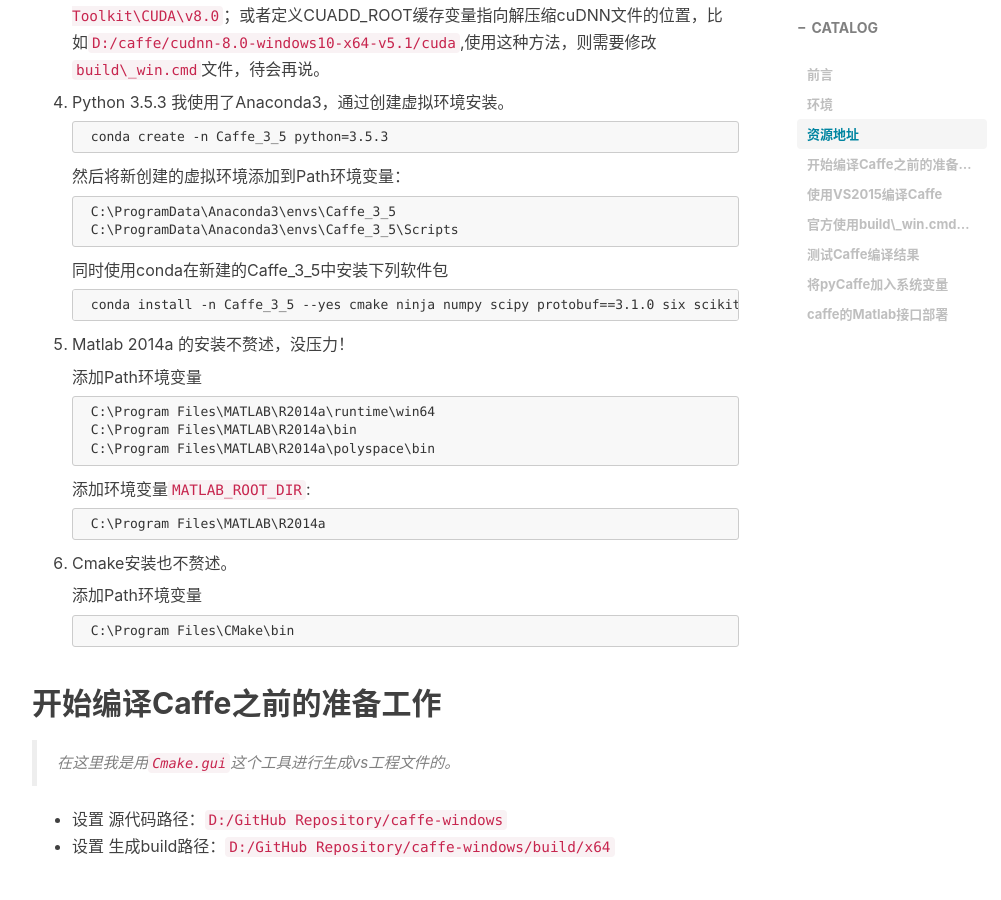
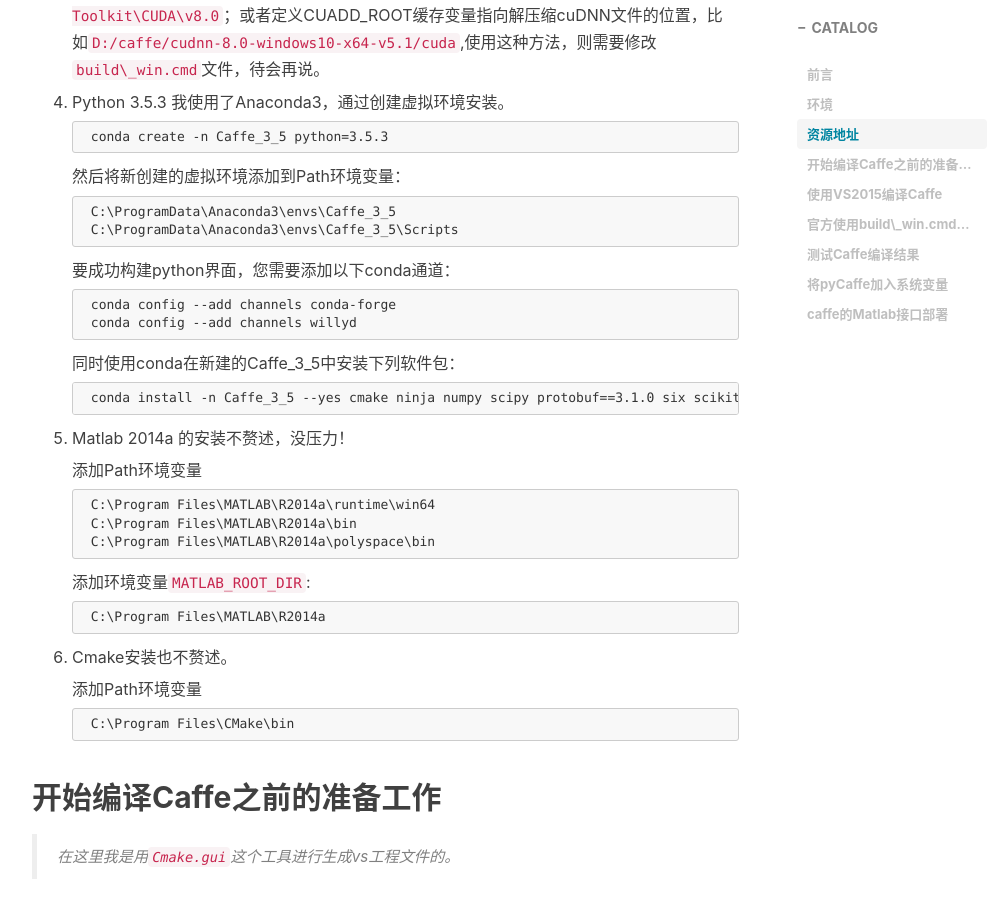
Before and after one commit to AlbertHG/alberthg.github.io, a Jekyll site: the page built from _posts/2018-04-12-Caffe-Windows-配置记录.md, in a window 1280 px wide and 900 px high, scrolled down 1484 px. Shown: the whole window, without its empty margins (233-1234 px from the left). Built offline with Jekyll 4.4.1, drawn with Linux system fonts in a browser that asks for light colours; nearby versions of some CDN libraries; comment, search, counter and statistics services are not loaded.

Commit message:
update files

````diff
--- a/_posts/2018-04-12-Caffe-Windows-配置记录.md
+++ b/_posts/2018-04-12-Caffe-Windows-配置记录.md
@@ -64,15 +64,27 @@ tags:
     ```
     conda create -n Caffe_3_5 python=3.5.3
     ```
+
     然后将新创建的虚拟环境添加到Path环境变量：
+
     ```
     C:\ProgramData\Anaconda3\envs\Caffe_3_5
     C:\ProgramData\Anaconda3\envs\Caffe_3_5\Scripts
     ```
-    同时使用conda在新建的Caffe_3_5中安装下列软件包
+
+    要成功构建python界面，您需要添加以下conda通道：
+
+    ```
+    conda config --add channels conda-forge
+    conda config --add channels willyd
+    ```
+
+    同时使用conda在新建的Caffe_3_5中安装下列软件包：
+
     ```
     conda install -n Caffe_3_5 --yes cmake ninja numpy scipy protobuf==3.1.0 six scikit-image pyyaml pydotplus graphviz
     ```
+
 4. Matlab 2014a 的安装不赘述，没压力！
 
     添加Path环境变量
````
Also changed, not shown: _posts/2018-04-14-CASIA-WebFace-简介.md (+5 -1 lines).
